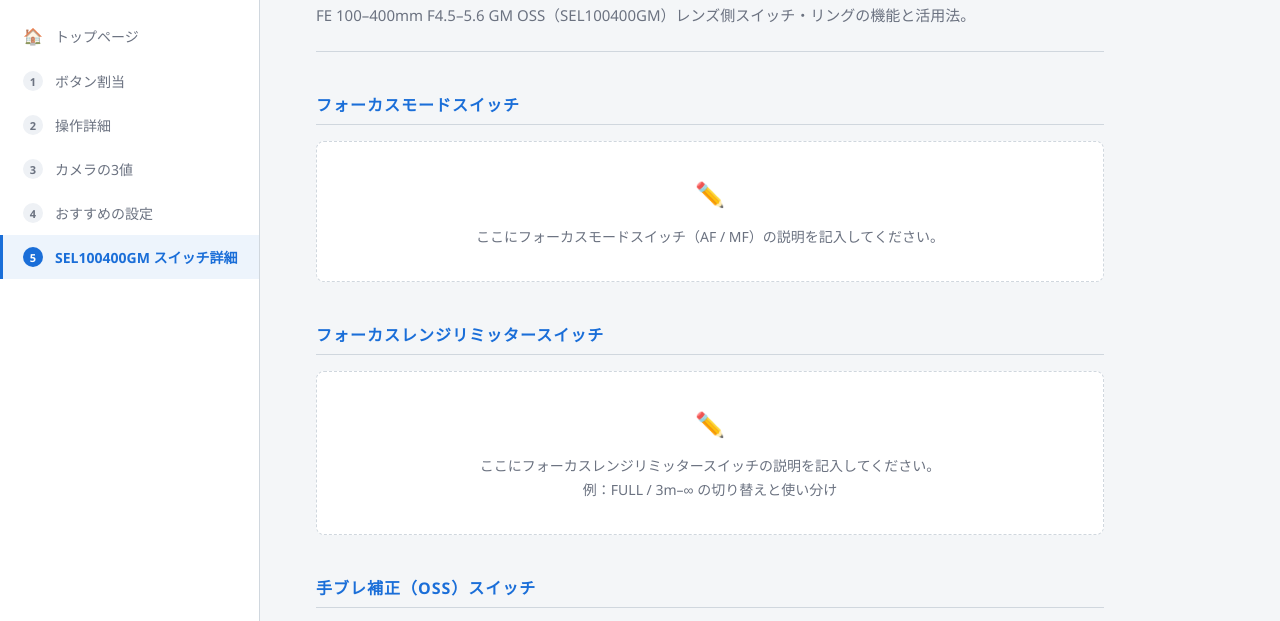
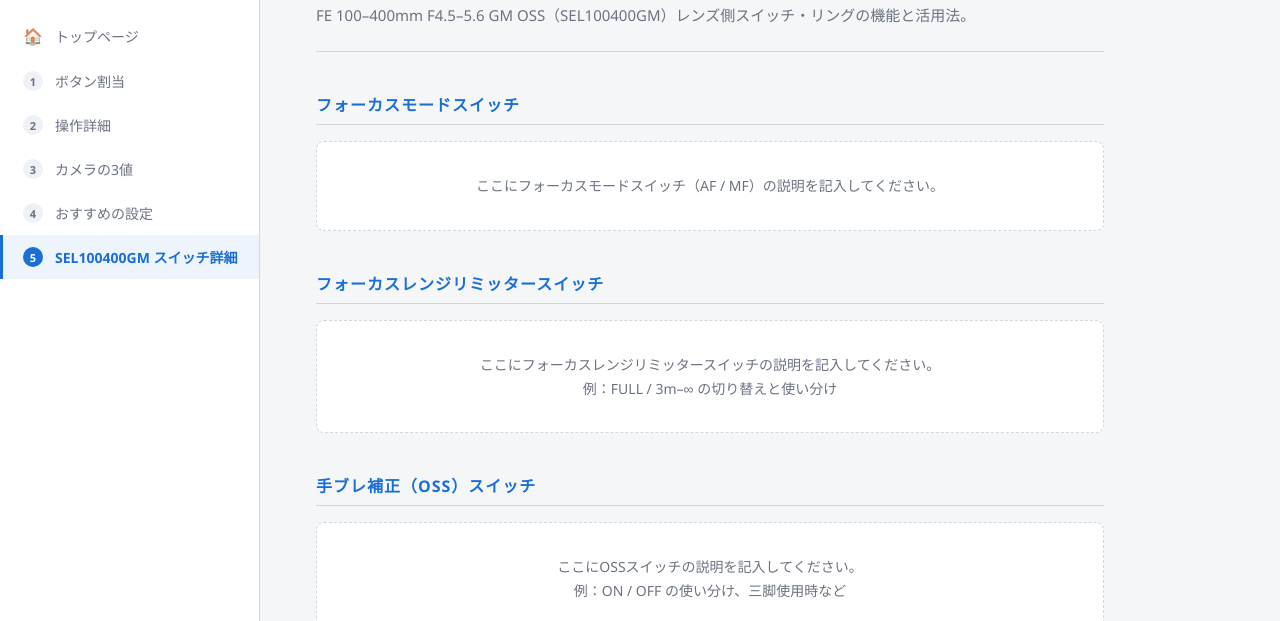
Before and after one commit to moiM01/camera_settings, a plain HTML site: page 05-lens.html in a window 1280 px wide. Shown: the part 126-747 px from the top of the page. Drawn offline with Linux system fonts and the light colour scheme.

Commit message:
Remove pencil icon from placeholders

```diff
--- a/style.css
+++ b/style.css
@@ -184,12 +184,6 @@
   line-height: 1.7;
 }
 
-.placeholder::before {
-  content: "✏️";
-  display: block;
-  font-size: 24px;
-  margin-bottom: 10px;
-}
 
 /* ── Table ── */
 table {
```
